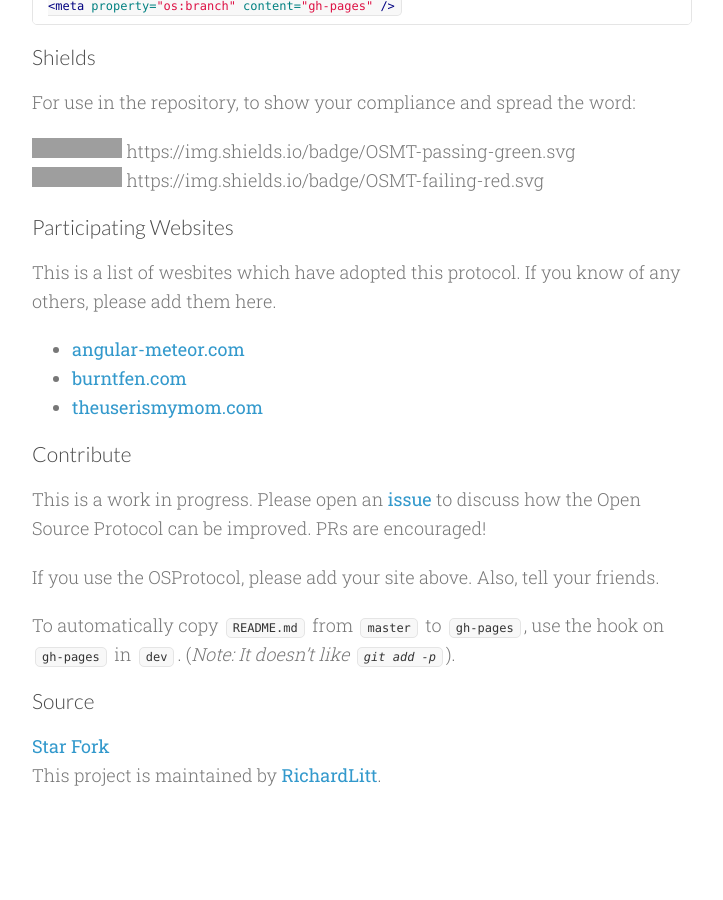
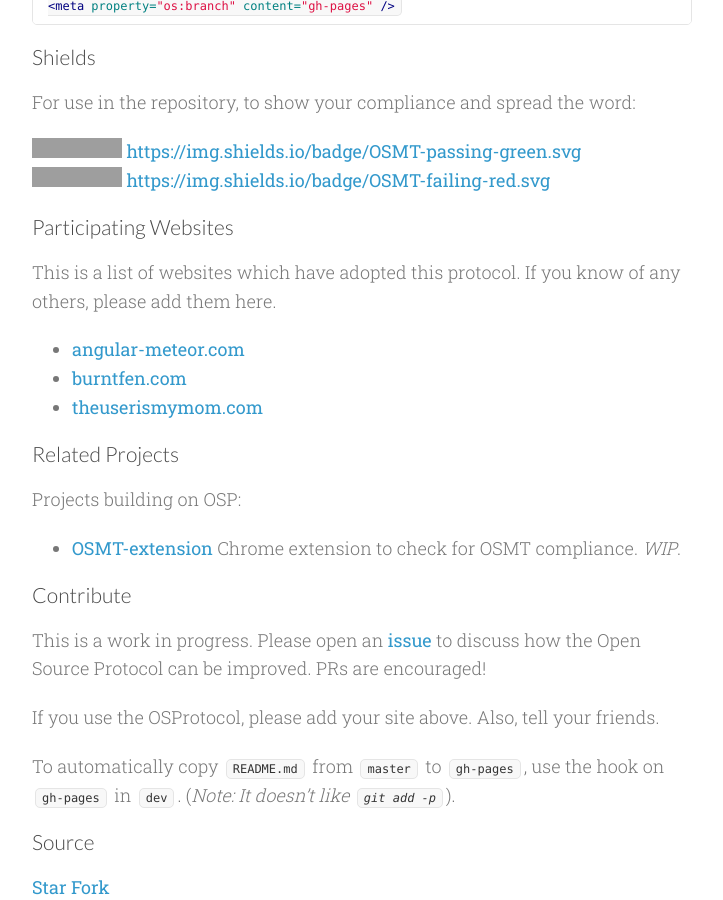
Before and after one commit to RichardLitt/open-source-protocol, a Jekyll site: the page built from index.md, in a window 1280 px wide and 900 px high, scrolled down 1857 px. Shown: the whole window, without its empty margins (278-1001 px from the left). Built offline with Jekyll 4.4.1, drawn with Linux system fonts in a browser that asks for light colours; Markdown is read by kramdown in place of the engine named in the settings; before the commit the page ends 2683 px from its top, so only the background shows below that; grey boxes are pictures that could not be loaded.

Commit message:
Sync README.md in master branch to index.md in gh-pages

```diff
--- a/index.md
+++ b/index.md
@@ -51,16 +51,22 @@ Other tags that can be used:
 
 For use in the repository, to show your compliance and spread the word:
 
-![passing](https://img.shields.io/badge/OSMT-passing-green.svg) https://img.shields.io/badge/OSMT-passing-green.svg
-![failing](https://img.shields.io/badge/OSMT-failing-red.svg) https://img.shields.io/badge/OSMT-failing-red.svg
+![passing](https://img.shields.io/badge/OSMT-passing-green.svg) [https://img.shields.io/badge/OSMT-passing-green.svg](https://img.shields.io/badge/OSMT-passing-green.svg)
+![failing](https://img.shields.io/badge/OSMT-failing-red.svg) [https://img.shields.io/badge/OSMT-failing-red.svg](https://img.shields.io/badge/OSMT-failing-red.svg)
 
 ###Participating Websites
 
-This is a list of wesbites which have adopted this protocol. If you know of any others, please add them here.
+This is a list of websites which have adopted this protocol. If you know of any others, please add them here.
 
 * [angular-meteor.com](http://angular-meteor.com/)
 * [burntfen.com](http://burntfen.com)
 * [theuserismymom.com](http://theuserismymom.com)
+
+### Related Projects
+
+Projects building on OSP:
+
+* [OSMT-extension](https://github.com/RichardLitt/osmt-extension) Chrome extension to check for OSMT compliance. _WIP_.
 
 ###Contribute
 
```
